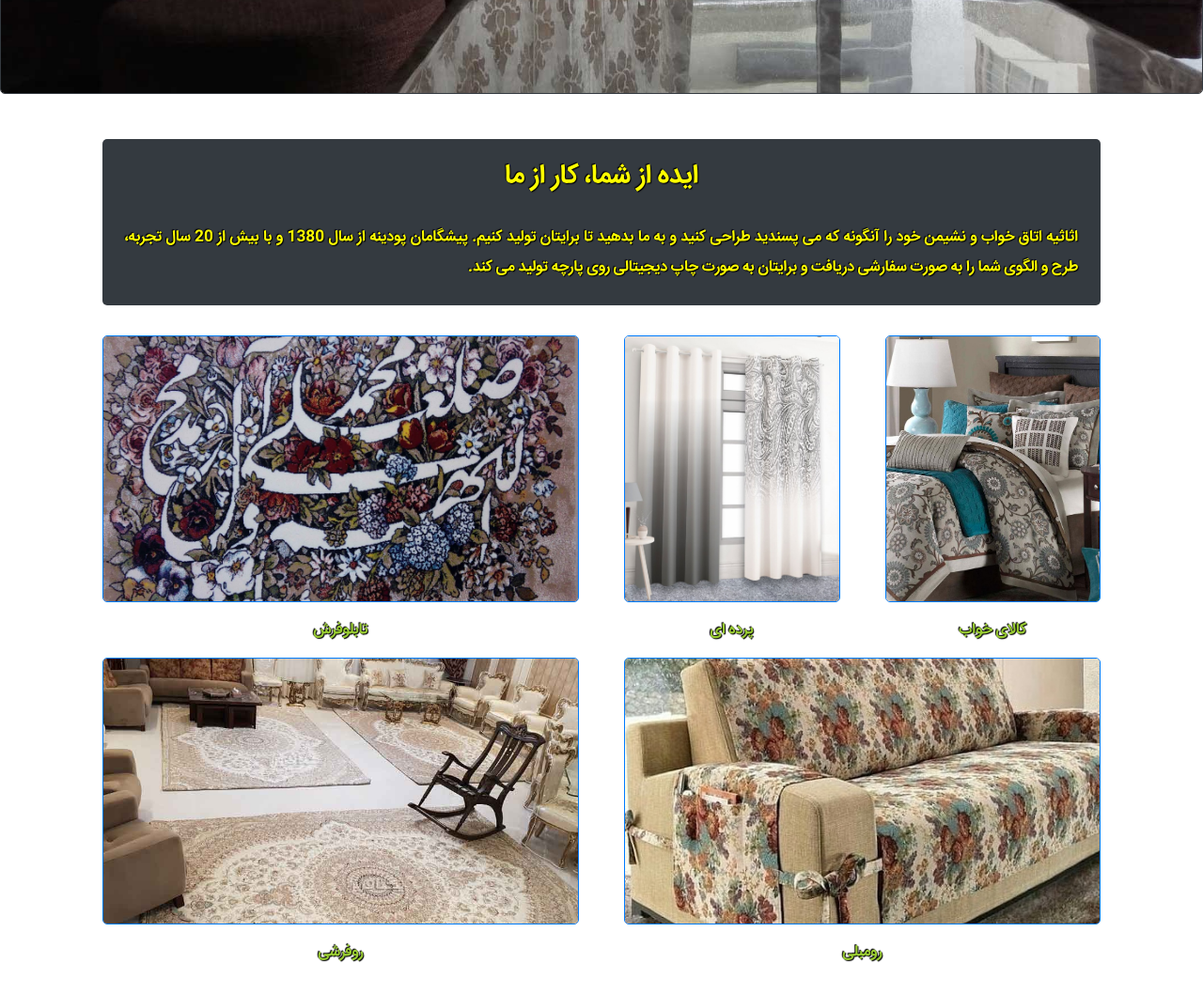
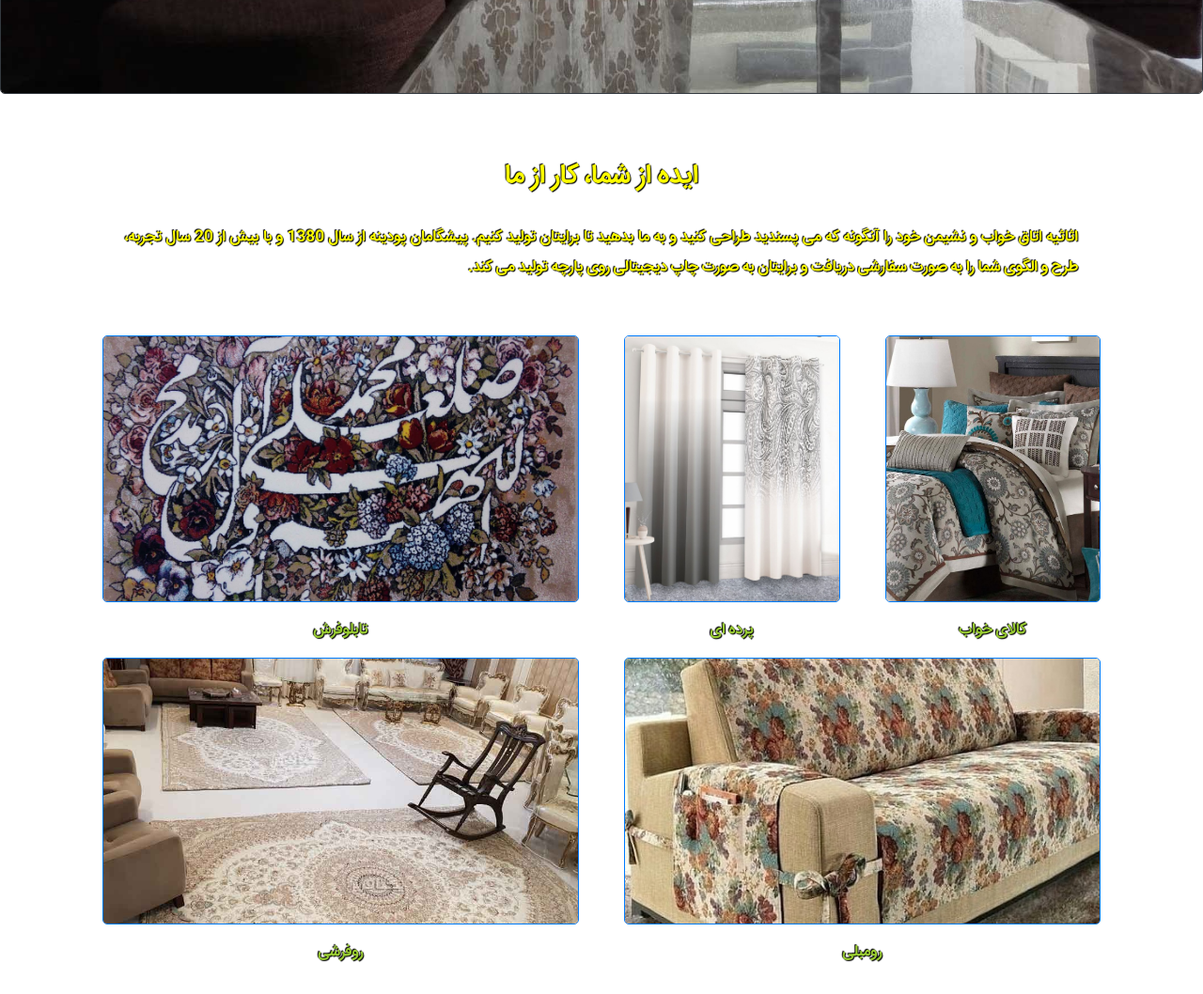
Before and after one commit to Babakashtari/Dior_Home, a PHP site: page / in a window 1280 px wide. Shown: the part 799-1857 px from the top of the page at 94% size. Run offline with PHP 8.4, Linux system fonts and the light colour scheme.

Commit message:
some modifications

```diff
--- a/CSS/index.css
+++ b/CSS/index.css
@@ -42,13 +42,14 @@ main > section.main_image > h3:nth-of-type(2) {
 }
 main > section.creativity {
     border-radius: 5px;
+    background-color: rgba(255, 255, 255, 0.3);
     /* border: 3px solid green; */
     height: auto;
 }
 main > section.creativity > h3 {
     text-align: center;
     color: yellow;
-    background-color: rgba(255, 255, 255, 0.2);
+    /* background-color: rgba(255, 255, 255, 0.2); */
     text-shadow: 1px 1px 1px black, -1px -1px 1px black;
     margin: 0;
     border-radius: 5px 5px 0 0;
@@ -57,7 +58,7 @@ main > section.creativity > h3 {
 main > section.creativity > p {
     direction: rtl;
     color: yellow;
-    background-color: rgba(255, 255, 255, 0.2);
+    /* background-color: rgba(255, 255, 255, 0.2); */
     margin: 0;
     text-shadow: 1px 1px 1px black, -1px -1px 1px black;
     text-align: justify;
--- a/JS/canvas.js
+++ b/JS/canvas.js
@@ -1,13 +1,13 @@
-const canvas = document.querySelector("canvas");
+const background_canvas = document.querySelector("html>body>canvas.background-canvas");
 const body = document.querySelector("body");
-const context = canvas.getContext("2d");
+const context = background_canvas.getContext("2d");
 
-canvas.width = window.innerWidth;
-canvas.height = window.innerHeight;
+background_canvas.width = window.innerWidth;
+background_canvas.height = window.innerHeight;
 
 window.addEventListener("resize", () => {
-    canvas.width = window.innerWidth;
-    canvas.height = window.innerHeight;
+    background_canvas.width = window.innerWidth;
+    background_canvas.height = window.innerHeight;
     star_generator();
 });
 
--- a/index.php
+++ b/index.php
@@ -41,8 +41,8 @@
             <h3 class="position-absolute p-1 p-sm-3">تولید با کیفیت و مرغوب از ما</h3>
         </section>
         <section class="container my-4 py-4 creativity">
-                <h3 class="p-2 p-md-4 mx-2 mx-md-4 bg-dark">ایده از شما، کار از ما</h3>
-                <p class="p-2 px-md-4 pb-4 mx-2 mx-md-4 mb-4 bg-dark">اثاثيه اتاق خواب و نشيمن خود را آنگونه كه می پسنديد طراحی كنيد و به ما بدهيد تا برايتان توليد كنيم. پيشگامان پودينه از سال 1380 و با بيش از 20 سال تجربه، طرح و الگوی شما را به صورت سفارشی دریافت و برایتان به صورت چاپ دیجیتالی روی پارچه تولید می کند.</p>
+                <h3 class="p-2 p-md-4 mx-2 mx-md-4 ">ایده از شما، کار از ما</h3>
+                <p class="p-2 px-md-4 pb-4 mx-2 mx-md-4 mb-4 ">اثاثيه اتاق خواب و نشيمن خود را آنگونه كه می پسنديد طراحی كنيد و به ما بدهيد تا برايتان توليد كنيم. پيشگامان پودينه از سال 1380 و با بيش از 20 سال تجربه، طرح و الگوی شما را به صورت سفارشی دریافت و برایتان به صورت چاپ دیجیتالی روی پارچه تولید می کند.</p>
                 <table class="container px-1">
                     <tr class="row">
                         <td class="col-6 py-2 px-2 px-md-4"><a href="#"><img class="border border-primary" src="images/index_images/carpet_board1.jpg" alt="روتختی نمونه کار پیشگامان پودینه"></a></td>
--- a/php/code_functions.php
+++ b/php/code_functions.php
@@ -157,7 +157,7 @@ function head(){
 }
 
 function canvas_generator(){
-    echo "<canvas style='z-index: -1;position:fixed;top:0;left:0;right:0;bottom:0;background-color:black;'>your browser does not support canvas</canvas>";
+    echo "<canvas class='background-canvas' style='z-index: -1;position:fixed;top:0;left:0;right:0;bottom:0;background-color:black;'>your browser does not support canvas</canvas>";
 }
 
 
```
